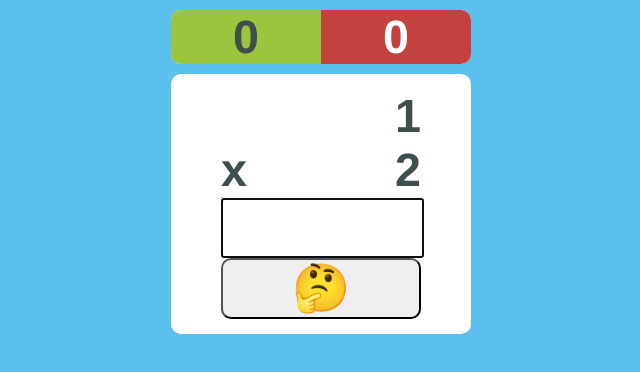
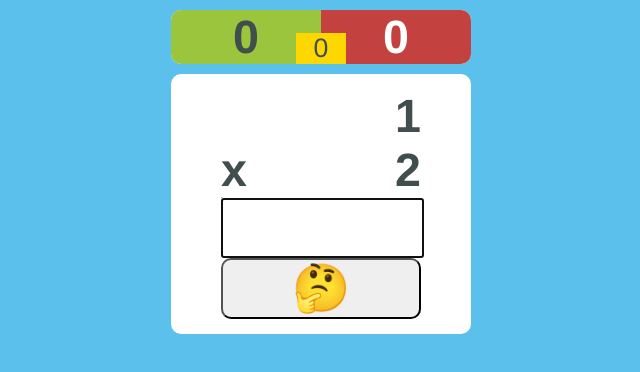
Before and after one commit to ryanguill/maths-ryanguill-com, a Vue app: page / in a window 1280 px wide. Shown: the top 372 px of the page, without its empty margins (319-959 px from the left). Built offline with nearby package versions, Linux system fonts and the light colour scheme.

Commit message:
add streak to state and to score keeper.

```diff
--- a/src/components/ScoreKeeper.vue
+++ b/src/components/ScoreKeeper.vue
@@ -1,8 +1,12 @@
 <template>
   <div class="score-keeper-card">
     <div class="score-keeper">
-      <div class="right score">{{ right_count }}</div>
+      <div class="right">
+        <div class="score">{{ right_count }}</div>
+
+      </div>
       <div class="wrong score">{{ wrong_count }}</div>
+      <div class="current-streak">{{ streak }}</div>
       <div style="clear: both;"></div>
     </div>
   </div>
@@ -16,17 +20,21 @@ export default {
   data: function() {
     return {
       right_count: 0,
-      wrong_count: 0
+      wrong_count: 0,
+      streak: 0
     };
   },
   methods: {
     update(state) {
+      console.log("update", state); // eslint-disable-line
       this.right_count = state.right_count;
       this.wrong_count = state.wrong_count;
+      this.streak = state.streak;
     }
   },
   created: function() {
     EventBus.$on("STATE_CHANGE", this.update);
+    this.update(EventBus.getState());
   }
 };
 </script>
@@ -44,7 +52,11 @@ export default {
   font-weight: bold;
   font-size: 35pt;
   text-align: center;
-  width: 50%;
+
+}
+
+.score-keeper {
+  position: relative;
 }
 
 .right {
@@ -52,13 +64,28 @@ export default {
   background-color: #9bc53d;
   border-top-left-radius: 10px;
   border-bottom-left-radius: 10px;
+  width: 50%;
+  position:relative;
 }
 
 .wrong {
   float: right;
   background-color: #c3423f;
   color: #fff;
+  width: 50%;
   border-top-right-radius: 10px;
   border-bottom-right-radius: 10px;
 }
+
+.current-streak {
+  position: absolute;
+  bottom: 0;
+  left: 0;
+  right: 0;
+  margin: 0 auto;
+  width: 50px;
+  font-size: 20pt;
+  background-color: gold;
+}
+
 </style>
--- a/src/eventBus.js
+++ b/src/eventBus.js
@@ -2,7 +2,8 @@ import Vue from "vue";
 
 let state = {
   right_count: 0,
-  wrong_count: 0
+  wrong_count: 0,
+	streak: 0,
 };
 
 export const EventBus = new Vue({
@@ -13,20 +14,35 @@ export const EventBus = new Vue({
     incorrect() {
       this.$emit("INCORRECT_ANSWER");
     },
-    stateChange() {
+    loadState(newState) {
+      console.log("loadstate", newState); // eslint-disable-line
+      state = newState;
+      this.stateChange({ persistToLocalStorage: false });
+    },
+    stateChange({ persistToLocalStorage = true } = {}) {
+      console.log("stateChange", persistToLocalStorage); // eslint-disable-line
       this.$emit("STATE_CHANGE", this.getState());
+      if (persistToLocalStorage) {
+        console.log("persisting to local storage", this.getState()); // eslint-disable-line
+        localStorage.state = JSON.stringify(this.getState());
+      }
     },
     getState() {
       return { ...state };
     }
   },
   created() {
+    if (localStorage.state) {
+      this.loadState(JSON.parse(localStorage.state));
+    }
     this.$on("CORRECT_ANSWER", function() {
       state.right_count += 1;
+      state.streak += 1;
       this.stateChange();
     });
     this.$on("INCORRECT_ANSWER", function() {
       state.wrong_count += 1;
+      state.streak = 0;
       this.stateChange();
     });
   }
```
